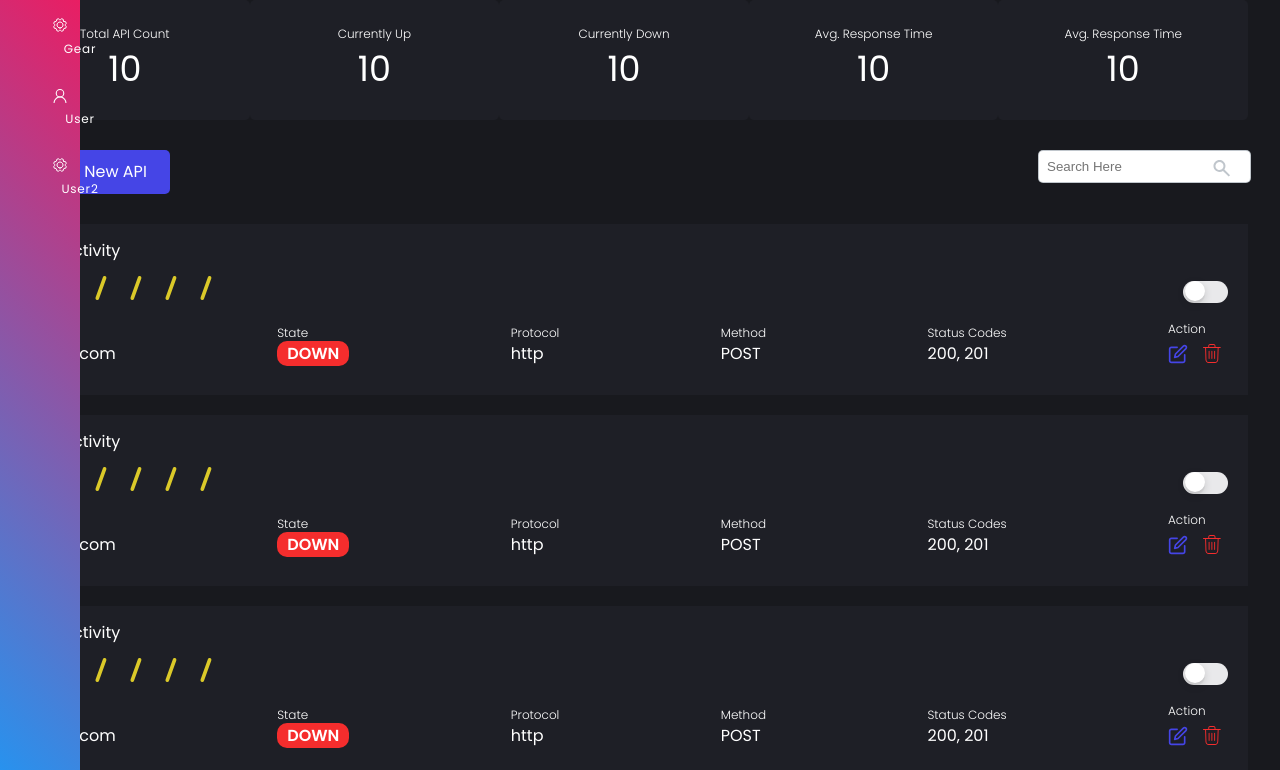
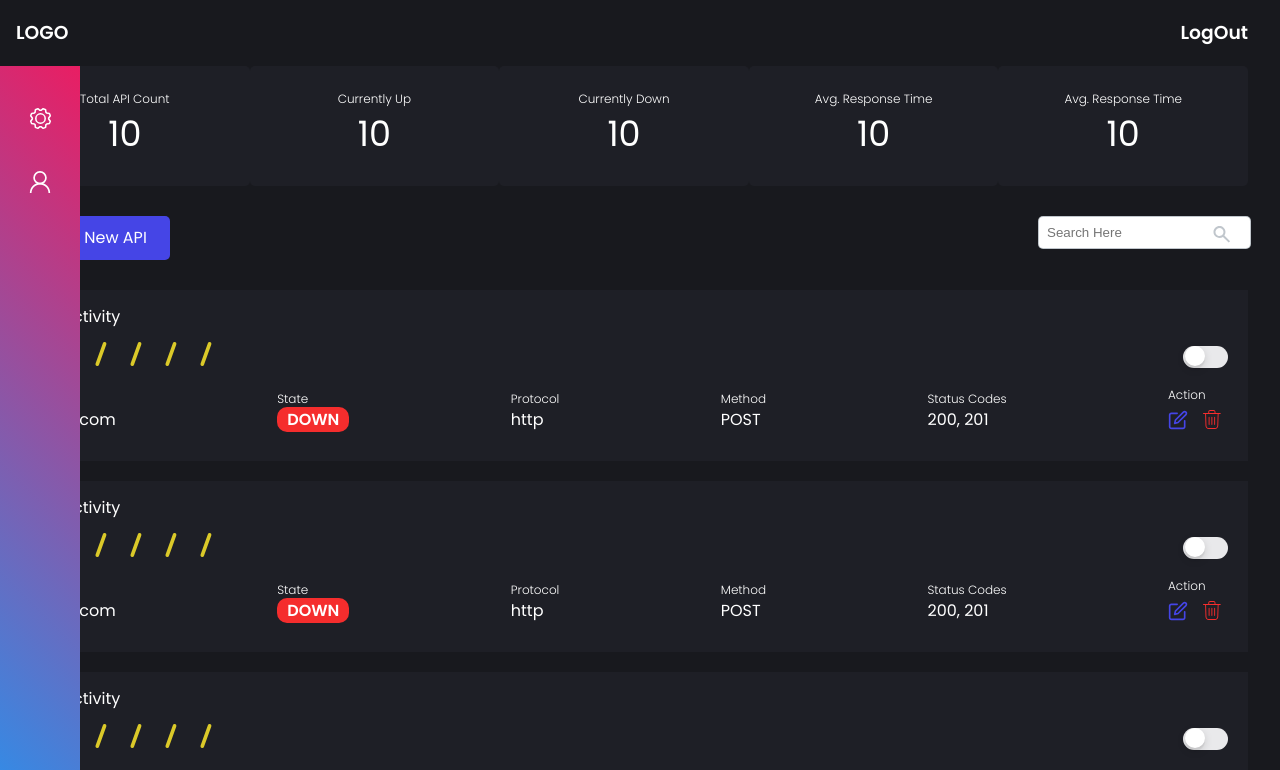
Before and after one commit to Nadia-Mim/restful-api-uptime-monitoring-fe, a React (Vite) app: page /#/dashboard in a window 1280 px wide. Shown: the top 770 px of the page. Built offline with nearby package versions, Linux system fonts and the light colour scheme.

Commit message:
added top navbar

```diff
--- a/src/App.css
+++ b/src/App.css
@@ -1,6 +1,3 @@
-@import "./css/buttons.css";
-@import "./css/projectMain.css";
-
 
 #root {
   /* max-width: 1280px; */
@@ -8,39 +5,3 @@
   padding-right: 2rem;
   /* text-align: center; */
 }
-
-.logo {
-  height: 6em;
-  padding: 1.5em;
-  will-change: filter;
-  transition: filter 300ms;
-}
-.logo:hover {
-  filter: drop-shadow(0 0 2em #646cffaa);
-}
-.logo.react:hover {
-  filter: drop-shadow(0 0 2em #61dafbaa);
-}
-
-@keyframes logo-spin {
-  from {
-    transform: rotate(0deg);
-  }
-  to {
-    transform: rotate(360deg);
-  }
-}
-
-@media (prefers-reduced-motion: no-preference) {
-  a:nth-of-type(2) .logo {
-    animation: logo-spin infinite 20s linear;
-  }
-}
-
-.card {
-  padding: 2em;
-}
-
-.read-the-docs {
-  color: #888;
-}
--- a/src/App.jsx
+++ b/src/App.jsx
@@ -1,6 +1,7 @@
 import React from 'react';
 import { HashRouter, Navigate, Route, Routes } from "react-router-dom";
 import './App.css';
+import './css/projectMain.css'
 
 // Navbar
 import Navbar from '../src/components/navbar/Navbar';
--- a/src/components/navbar/Navbar.jsx
+++ b/src/components/navbar/Navbar.jsx
@@ -5,30 +5,33 @@ import { NavLink, useLocation, useNavigate } from "react-router-dom";
 
 const Navbar = () => {
     return (
+
+        <div>
+            <div style={{ display: 'flex', justifyContent: 'space-between', alignItems: 'center', paddingLeft: '1rem' }}>
+                <div>
+                    <h3>LOGO</h3>
+                </div>
+                <div>
+                    <h3>LogOut</h3>
+                </div>
+            </div>
+
             <div className='navbar'>
                 <ul>
                     <li>
-                    <NavLink to="/">
-                        <span className='icon'><img src={Gear} /></span>
-                        <span className='text'>Gear</span>
+                        <nav to="/">
+                            <span className='icon'><img src={Gear} style={{ height: '25px', width: '25px' }} /></span>
                             <span className='circle'></span>
-                    </NavLink>
+                        </nav>
                     </li>
                     <li>
-                    <NavLink to="/">
-                        <span className='icon'><img src={User} /></span>
-                        <span className='text'>User</span>
+                        <nav to="/">
+                            <span className='icon'><img src={User} style={{ height: '22px', width: '22px' }} /></span>
                             <span className='circle'></span>
-                    </NavLink>
-                </li>
-                <li>
-                    <NavLink to="/">
-                        <span className='icon'><img src={Gear} /></span>
-                        <span className='text'>User2</span>
-                        <span className='circle'></span>
-                    </NavLink>
+                        </nav>
                     </li>
                 </ul>
+            </div>
         </div>
     )
 }
--- a/src/css/navbar.css
+++ b/src/css/navbar.css
@@ -3,47 +3,27 @@
     width: 80px;
     min-height: 100vh;
     background: linear-gradient(45deg, #2196f3, #e91e63);
-    display: flex;
-    flex-direction: column;
-    align-items: center;
 }
 
+.navbar ul{
+    margin-left: 0;
+    padding-left: 0;
+}
 
 .navbar ul li {
-    position: relative;
-    width: 70px;
-    height: 70px;
     list-style: none;
-    z-index: 1;
+    margin: 40px 0;
 }
 
-.navbar ul li a {
+.navbar ul li nav .icon {
     position: relative;
+    width: 80px;
+    display: block;
+    transition: 0.5s;
     display: flex;
-    flex-direction: column;
     justify-content: center;
-    align-items: center;
-    width: 100%;
-    text-align: center;
 }
 
-
-.navbar ul li a .icon {
-    position: relative;
-    display: block;
-    width: 75px;
-    transition: 0.5s;
+.navbar ul li:hover nav .icon {
+    transform: scale(0.8);
 }
-
-.navbar ul li:hover a .icon {
-    transform: translateX(32px);
-}
-
-.navbar ul li a .text {
-    /* position: absolute; */
-    color: #fff;
-    font-weight: 400;
-    font-size: 0.75rem;
-    letter-spacing: 0.05rem;
-    transform: translateX(20px);
-}
--- a/src/index.css
+++ b/src/index.css
@@ -6,7 +6,7 @@
   color-scheme: light dark;
   color: #fff;
   /* color: #F9DBBD; */
-  background-color: #fff;
+  background-color: #18191E;
 
   font-synthesis: none;
   text-rendering: optimizeLegibility;
```
Lines whose indentation alone changed are shown as unchanged.
